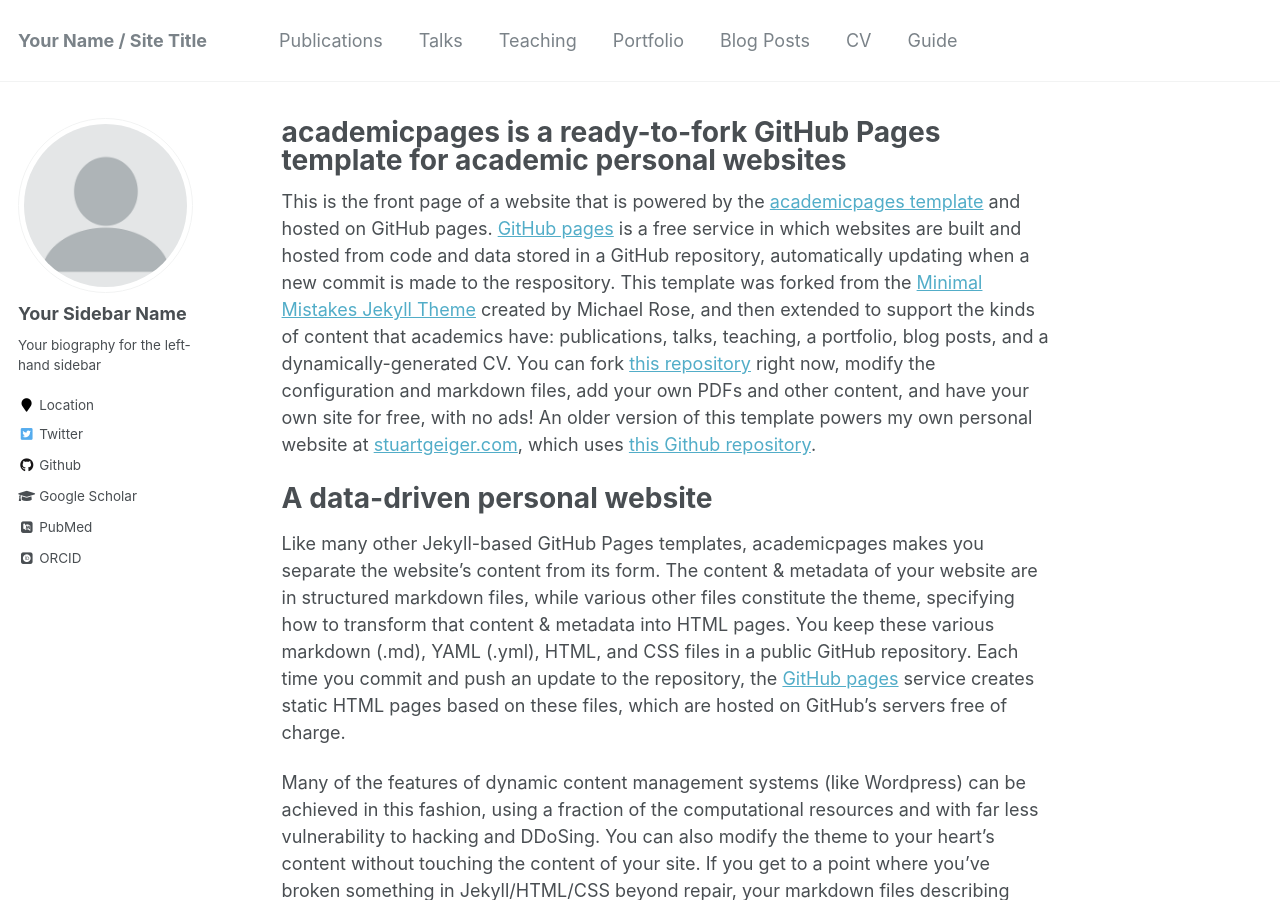
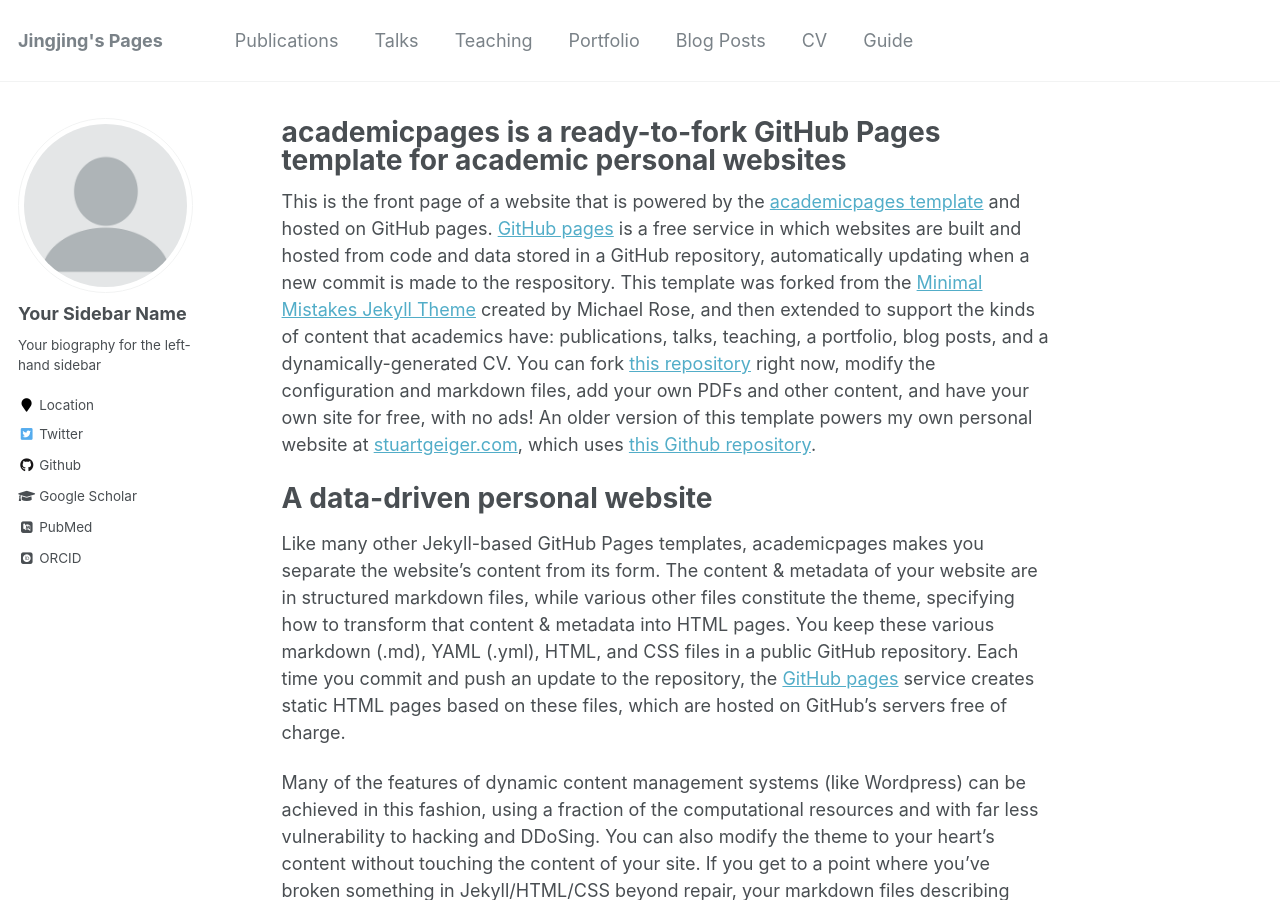
Before and after one commit to DkiJing/dkijing.github.io, a Jekyll site: the page built from _pages/about.md, in a window 1280 px wide and 900 px high. Built offline with Jekyll 4.4.1, drawn with Linux system fonts in a browser that asks for light colours; some web fonts are replaced.

Commit message:
Update _config.yml

```diff
--- a/_config.yml
+++ b/_config.yml
@@ -7,13 +7,13 @@
 
 # Site Settings
 locale                   : "en-US"
-title                    : "Your Name / Site Title"
+title                    : "Jingjing's Pages"
 title_separator          : "-"
 name                     : &name "Your Name"
 description              : &description "personal description"
 url                      : https://academicpages.github.io # the base hostname & protocol for your site e.g. "https://mmistakes.github.io"
 baseurl                  : "" # the subpath of your site, e.g. "/blog"
-repository               : "academicpages/academicpages.github.io"
+repository               : "DkiJing/dkijing.github.io"
 teaser                   :  # filename of teaser fallback teaser image placed in /images/, .e.g. "500x300.png"
 breadcrumbs              : false # true, false (default)
 words_per_minute         : 160
```
